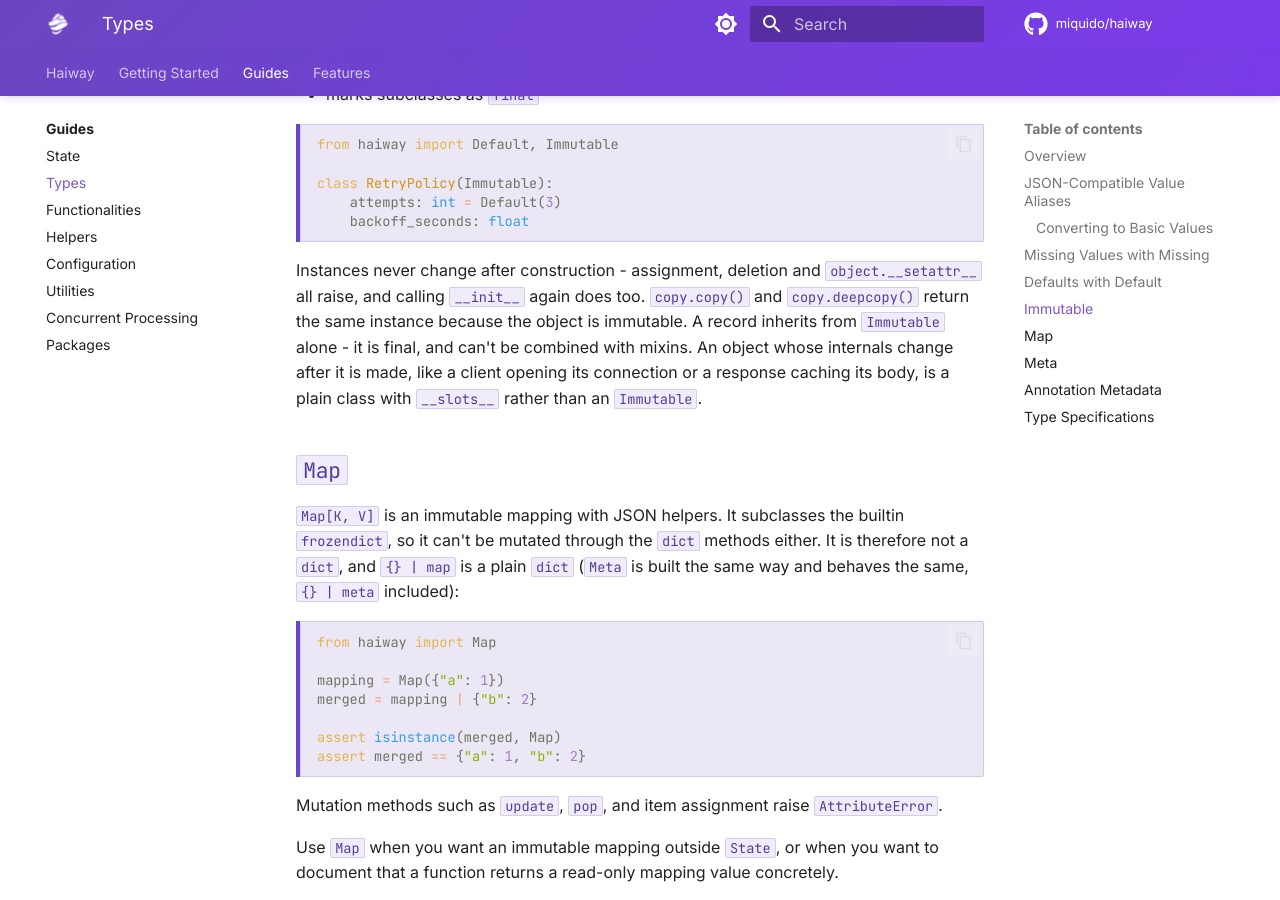
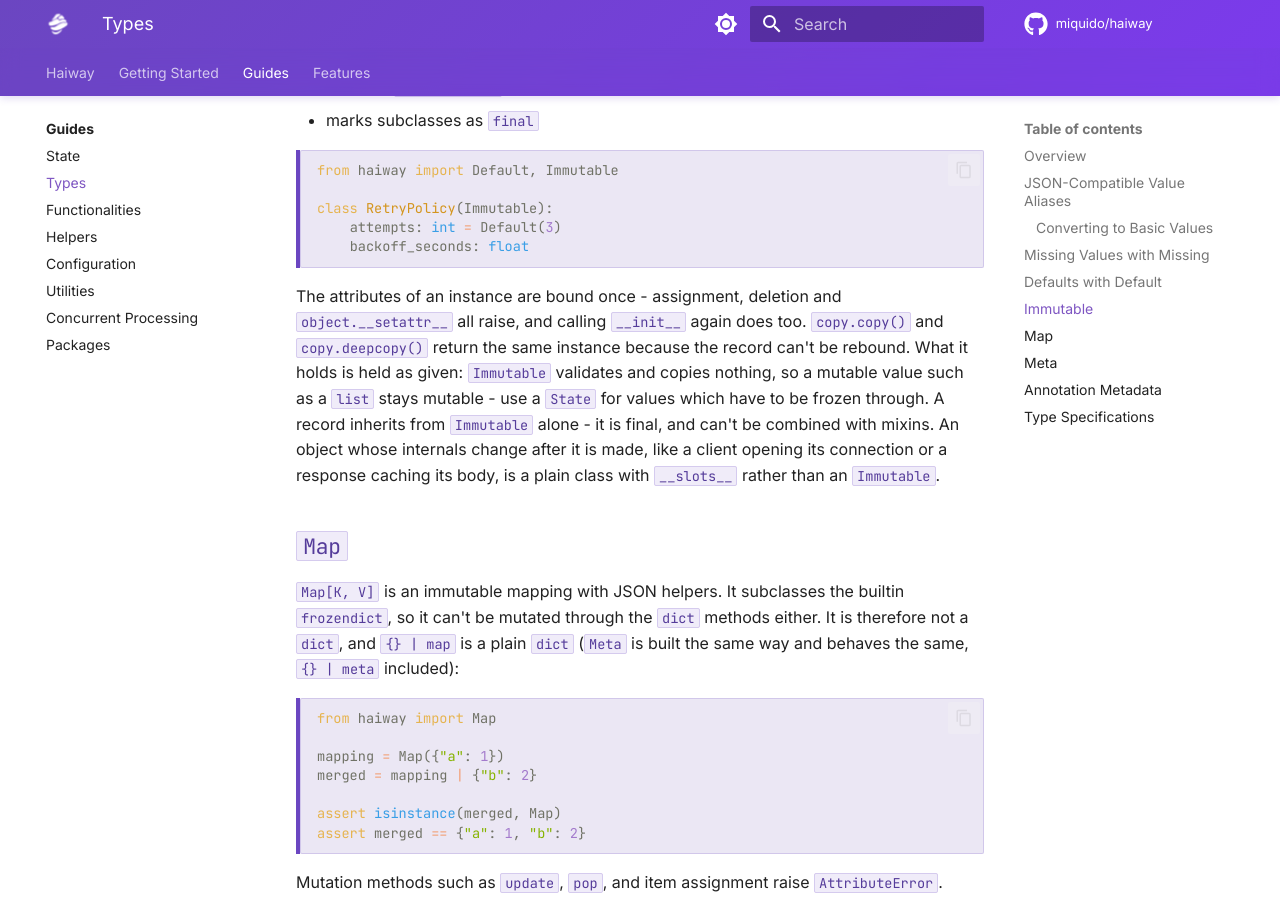
Before and after one commit to miquido/haiway, an MkDocs documentation site: the page built from docs/guides/types.md, in a window 1280 px wide and 900 px high, scrolled down 4138 px. Built offline with MkDocs 1.6.1 and Material for MkDocs 9.7.7, drawn with Linux system fonts in a browser that asks for light colours; comment, search, counter and statistics services are not loaded; some of the changed text lies outside the part shown.

Commit message:
Clarify what the documentation promises
- an Immutable binds its attributes once, while a mutable value it holds
  stays mutable - it validates and copies nothing
- the headers of an HTTPResponse are bound once, the mapping held as given
- a State attribute set to Missing is omitted, Missing nested in a value
  can't be converted
- Map is an immutable mapping, a frozendict rather than a dict
- the state of a json Buffer is NULL for one spelling keys alone

Co-Authored-By: Claude Opus 5.5 <noreply@anthropic.com>

````diff
--- a/docs/guides/types.md
+++ b/docs/guides/types.md
@@ -77,10 +77,12 @@ Journal(events={UUID(int=1): event}).to_json()
 # '{"events": {"00000000-0000-0000-0000-000000000001": {"identifier": "000...", ...}}}'
 ```
 
-Anything else - a plain `Enum`, a `Decimal`, `Missing` - has no basic spelling the validation would
-read back. Rather than encoding it into a value which could only fail on the way in,
-`to_basic_object` raises `TypeError` naming the path and the type, never the value. `to_json` leaves
-such values unchanged instead, so a custom `encoder_class` still gets to handle them.
+Anything else - a plain `Enum`, a `Decimal`, `Missing` held within a value - has no basic spelling
+the validation would read back. Rather than encoding it into a value which could only fail on the
+way in, `to_basic_object` raises `TypeError` naming the path and the type, never the value.
+`to_json` leaves such values unchanged instead, so a custom `encoder_class` still gets to handle
+them. An attribute of a `State` set to `Missing` is different: it is left out of the result
+altogether.
 
 ## Missing Values with `Missing`
 
@@ -176,9 +178,11 @@ class RetryPolicy(Immutable):
     backoff_seconds: float
 ```
 
-Instances never change after construction - assignment, deletion and `object.__setattr__` all raise,
-and calling `__init__` again does too. `copy.copy()` and `copy.deepcopy()` return the same instance
-because the object is immutable. A record inherits from `Immutable` alone - it is final, and can't
+The attributes of an instance are bound once - assignment, deletion and `object.__setattr__` all
+raise, and calling `__init__` again does too. `copy.copy()` and `copy.deepcopy()` return the same
+instance because the record can't be rebound. What it holds is held as given: `Immutable` validates
+and copies nothing, so a mutable value such as a `list` stays mutable - use a `State` for values
+which have to be frozen through. A record inherits from `Immutable` alone - it is final, and can't
 be combined with mixins. An object whose internals change after it is made, like a client opening
 its connection or a response caching its body, is a plain class with `__slots__` rather than an
 `Immutable`.
````
Also changed, not shown: CHANGELOG.md (+4 -2 lines), docs/features/http-client.md (+4 -4 lines), docs/guides/state.md (+5 -5 lines), llms.txt (+6 -4 lines), 1 other file.
